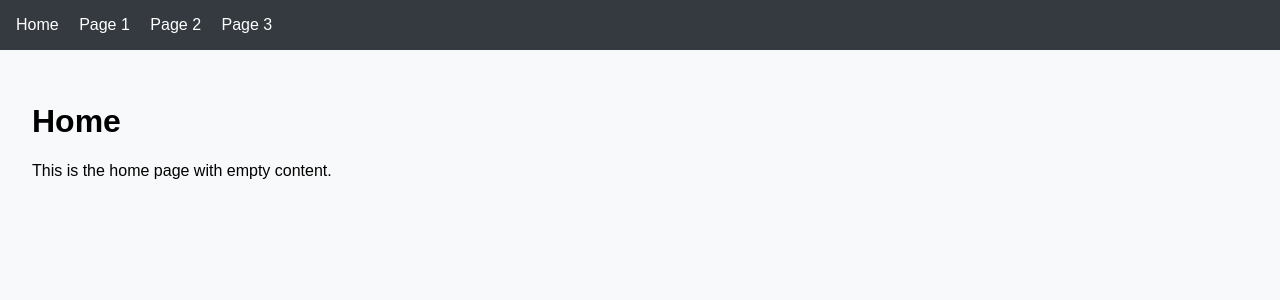
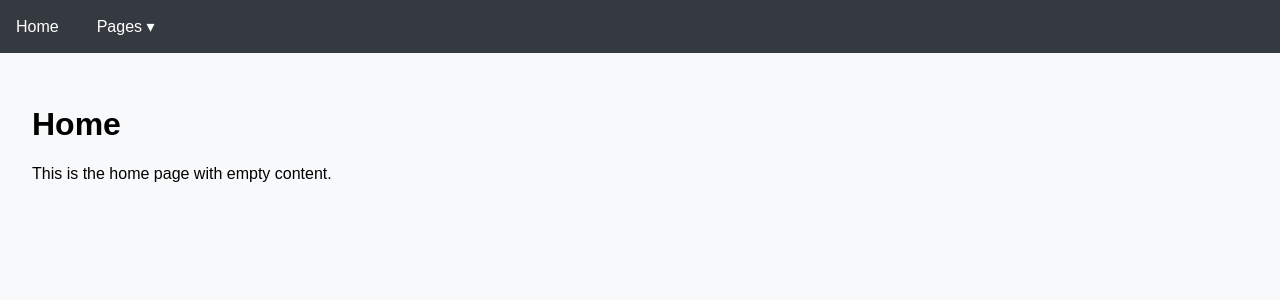
Before and after one commit to s4113887rmit/IRAN-US-INTERACTIONS, a Flask app: page / in a window 1280 px wide. Shown: the top 300 px of the page. Run offline with Flask 3, Linux system fonts and the light colour scheme.

Commit message:
Add navbar dropdown and toggle script

```diff
--- a/templates/base.html
+++ b/templates/base.html
@@ -8,15 +8,39 @@
 </head>
 <body>
     <header>
-        <nav>
+        <nav class="nav">
             <a href="/">Home</a>
-            <a href="/page1">Page 1</a>
-            <a href="/page2">Page 2</a>
-            <a href="/page3">Page 3</a>
+            <div class="dropdown">
+                <button class="dropbtn" aria-haspopup="true" aria-expanded="false">Pages ▾</button>
+                <div class="dropdown-content" role="menu" aria-label="Pages">
+                    <a href="/page1" role="menuitem">Page 1</a>
+                    <a href="/page2" role="menuitem">Page 2</a>
+                    <a href="/page3" role="menuitem">Page 3</a>
+                </div>
+            </div>
         </nav>
     </header>
     <main>
         {% block content %}{% endblock %}
     </main>
+        <script>
+        document.addEventListener('DOMContentLoaded', function(){
+            var btn = document.querySelector('.dropbtn');
+            var menu = document.querySelector('.dropdown-content');
+            if(!btn || !menu) return;
+            btn.addEventListener('click', function(e){
+                e.stopPropagation();
+                var expanded = btn.getAttribute('aria-expanded') === 'true';
+                btn.setAttribute('aria-expanded', String(!expanded));
+                if(!expanded) { menu.style.display = 'block'; } else { menu.style.display = 'none'; }
+            });
+            document.addEventListener('click', function(e){
+                if(!e.target.closest('.dropdown')){
+                    btn.setAttribute('aria-expanded','false');
+                    menu.style.display = 'none';
+                }
+            });
+        });
+        </script>
 </body>
 </html>
```
